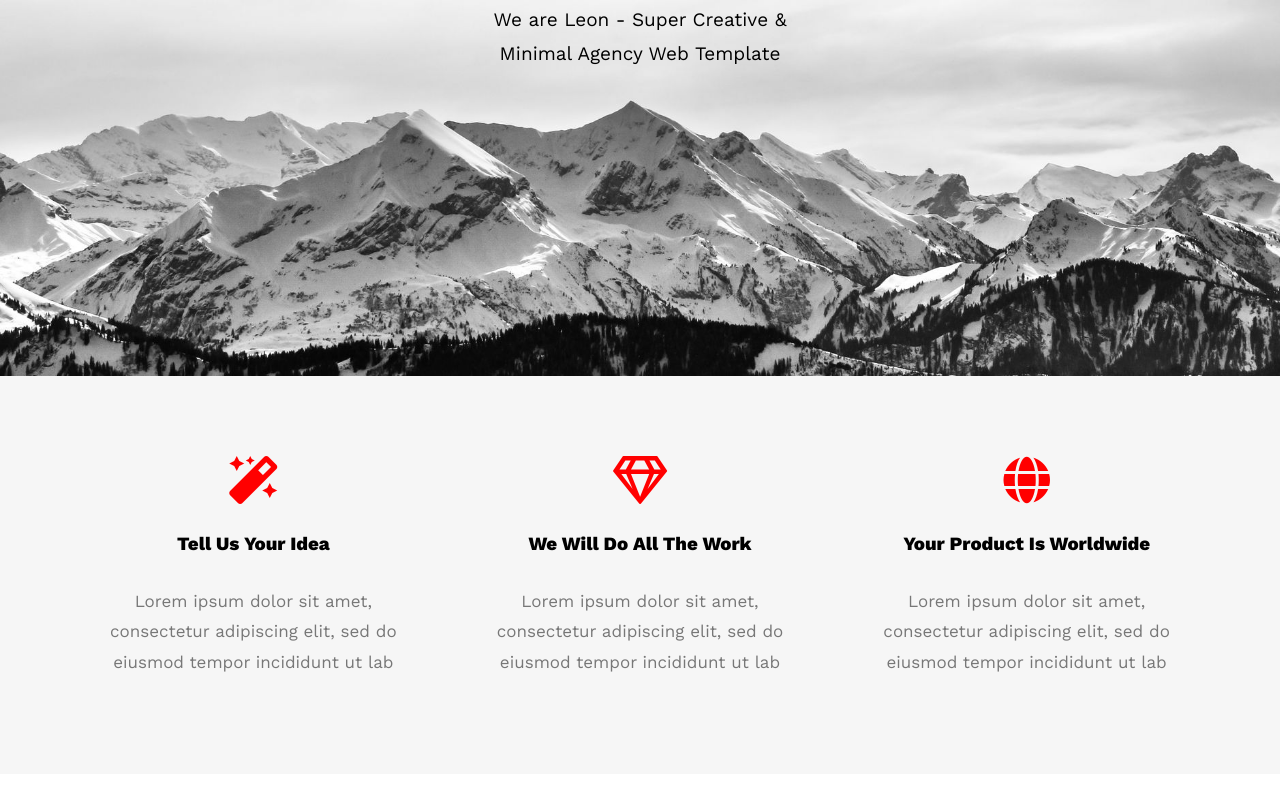
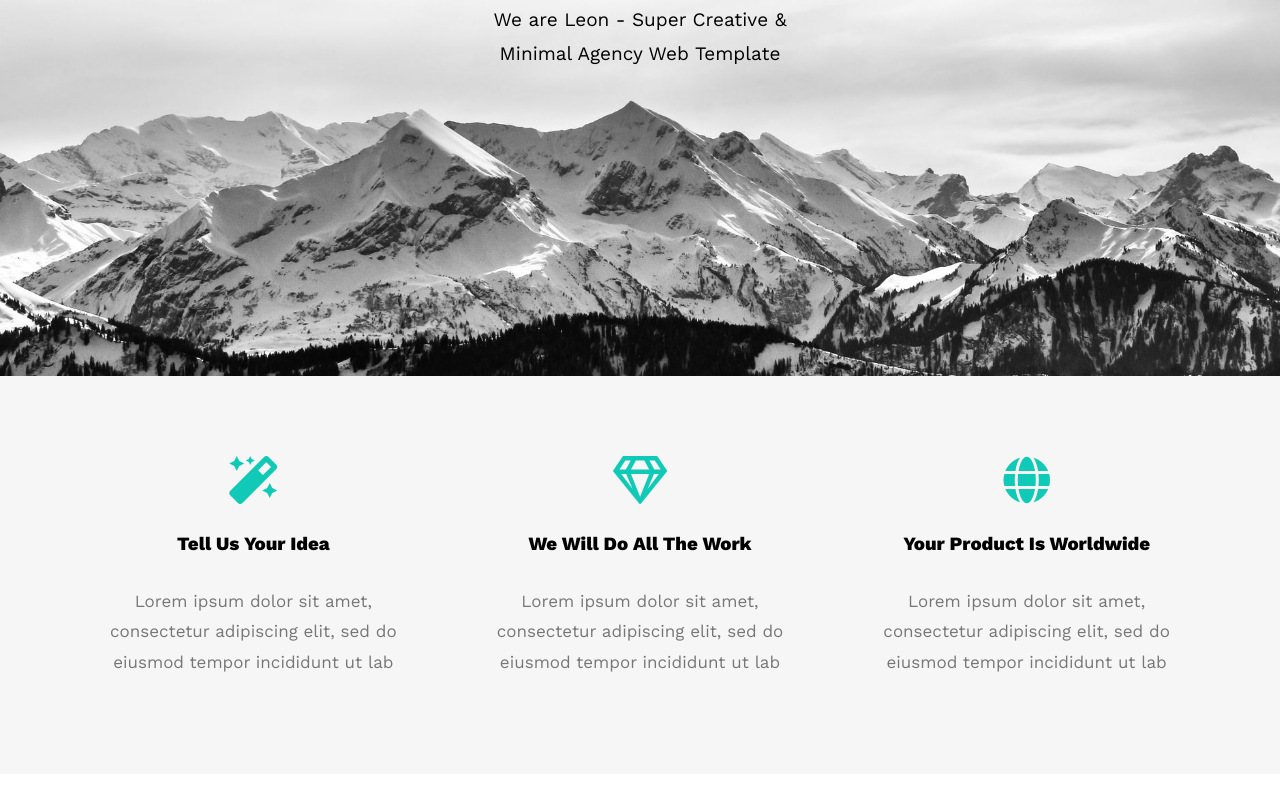
Before and after one commit to Alasbhy/HTML_AND_CSS_Template_One, a plain HTML site: page index.html in a window 1280 px wide. Shown: the part 424-1216 px from the top of the page. Drawn offline with nearby package versions, Linux system fonts and the light colour scheme.

Commit message:
change main color from red to  #10cab7 color

```diff
--- a/css/leon.css
+++ b/css/leon.css
@@ -1,6 +1,6 @@
 /*  Start Variables  */
 :root{
-    --main-color: red;
+    --main-color: #10cab7;
     --secondary-color: #2c4755;
     --section-padding: 60px;
     --section-background-color: #f6f6f6;
```
